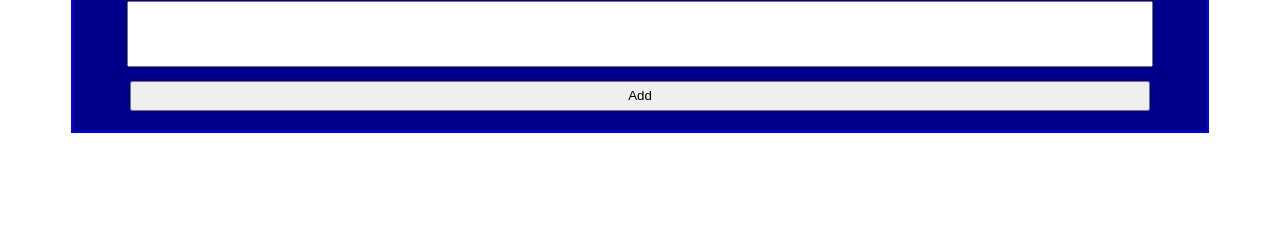
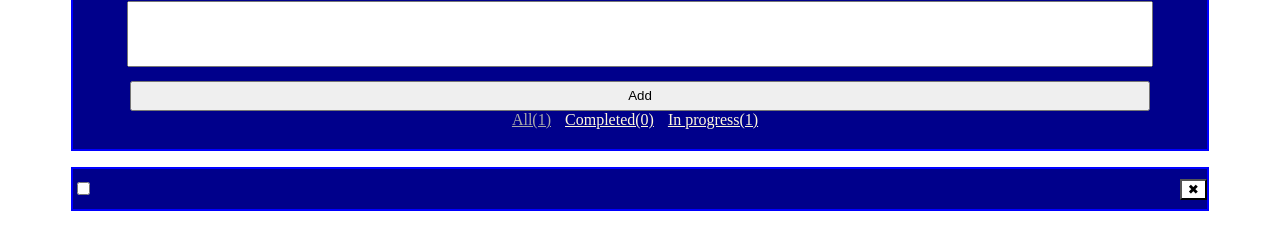
Before and after one commit to BakumovAleksey/FrontEndLabs, a plain HTML site: page Lab1/index.html in a window 1280 px wide. Both pictures are taken after a click on the button "Add". Shown: the part 243-492 px from the top of the page. Drawn offline with Linux system fonts and the light colour scheme.

Commit message:
Added sort

```diff
--- a/Lab1/MyStyle.css
+++ b/Lab1/MyStyle.css
@@ -59,3 +59,19 @@ li:last-child {
 	float: right;
 	background-color: white;
 }
+
+.sortLabelButton {
+	color: cornsilk;
+	padding-right: 10px;
+	text-decoration: underline;
+}
+
+.sortLabelButtonPressed {
+	color: darkgray;
+}
+
+.sortLabelButton:hover {
+	color: cyan;
+	padding-right: 10px;
+	text-decoration: underline;
+}
--- a/Lab1/index.html
+++ b/Lab1/index.html
@@ -5,7 +5,7 @@
   <link rel="stylesheet" type="text/css" href="MyStyle.css">
 </head>
 <body>
-<img src="pavyk.jpg"></img>
+<img src="pavyk.jpg"/>
 <div class="midLine">
   <div class="topPanel">
   <h1>TODO list:</h1>
@@ -14,11 +14,14 @@
   </TEXTAREA><br>
 
   <button class="addBtn" onclick="addItem()">Add</button> <br>
+    <label class="sortLabelButton" onclick="changeSort(SORTING_MODE.ALL)" id="sort_all">All</label>
+    <label class="sortLabelButton" onclick="changeSort(SORTING_MODE.COMPLETED)" id="sort_completed">Completed</label>
+    <label class="sortLabelButton" onclick="changeSort(SORTING_MODE.IN_PROGRESS)" id="sort_inProgress">In progress</label>
   </div>
   <dl id="list">
 
   </dl><br>
 </div>
-<script src="scpt.js"/>
+<script src="scpt.js"></script>
 </body>
 </html>
--- a/Lab1/scpt.js
+++ b/Lab1/scpt.js
@@ -1,17 +1,23 @@
-let items = []
+let items = [];
+const SORTING_MODE = {
+        ALL: 'A',
+        COMPLETED: 'C',
+        IN_PROGRESS: 'InP'
+}
+let current_sort = SORTING_MODE.ALL;
 
 const uid = function(){
         return Date.now().toString(36) + Math.random().toString(36).substr(2);
 }
 
 function addItem() {
-        item = {
+        let item = {
                 id: uid(),
                 value: document.getElementById("txtArea").value,
                 checked: false
         }
+        items.push(item);
         document.getElementById("txtArea").value = "";
-        items.push(item);
         render()
 }
 
@@ -25,27 +31,70 @@ function removeItemById(id) {
         render();
 }
 
+function checkClicked(id) {
+        items.find(el => el.id === id).checked = !items.find(el => el.id === id).checked;
+        render();
+}
+
 function render() {
         const listHTML = document.getElementById("list");
         let htmlText = "";
         for (let j = 0; j < items.length; j++) {
                 const ID = items[j].id;
                 const val = items[j].value;
+                const isChecked = items[j].checked;
+                switch (current_sort) {
+                        case SORTING_MODE.COMPLETED:
+                                if (!isChecked) continue;
+                                break;
+                        case SORTING_MODE.IN_PROGRESS:
+                                if (isChecked) continue;
+                                break;
+                }
                 let chkd = "";
-                try {
-                        let checkBox = document.getElementById(ID);
-                        items[j].checked = checkBox.checked;
-                        if (items[j].checked) chkd = "checked=\'checked\'";
-                }
-                catch {}
-                htmlText += "<li><input type='checkbox' " + chkd + " id='" + ID + "' name='" + ID + ">'/>&nbsp;" +
+                if (isChecked) chkd = "checked=\'checked\'";
+                htmlText += "<li><input type='checkbox' onchange='checkClicked(\"" + ID + "\")' " + chkd + " id='" + ID + "' name='" + ID + ">'/>&nbsp;" +
                     "<label for='" + ID + "'>" + val + "</label>" +
                     "<button style=\"float: right;\n" +
                     "background-color: white;\" onclick=\"removeItemById(\'" + ID + "\')\">&#10006;</button></li>"
         }
         listHTML.innerHTML = htmlText;
-        /* pattern
-        <li><input type="checkbox" id="<ID>" name="<ID>>"/>&nbsp;
-                <label htmlFor="<ID>">To feed a potato</label>
-                <button className="removeBtn" onclick="removeItemById(<ID>)>&#10006;</button></li> */
+        renderSorts();
 }
+
+function changeSort(sortChar) {
+        current_sort = sortChar;
+        renderSorts();
+        render();
+}
+
+function renderSorts() {
+        const sort_all = document.getElementById("sort_all");
+        const sort_completed = document.getElementById("sort_completed");
+        const sort_inProgress = document.getElementById("sort_inProgress");
+
+        const all_tasks = items.length;
+        sort_all.textContent = `All(${all_tasks})`;
+        const completed_tasks = items.filter(el => el.checked).length;
+        sort_completed.textContent = "Completed(" + completed_tasks + ")";
+        const inProgress_tasks = all_tasks - completed_tasks;
+        sort_inProgress.textContent = "In progress(" + inProgress_tasks + ")";
+
+        sort_all.classList.remove("sortLabelButtonPressed");
+        sort_completed.classList.remove("sortLabelButtonPressed");
+        sort_inProgress.classList.remove("sortLabelButtonPressed");
+
+        switch (current_sort) {
+                case SORTING_MODE.ALL:
+                        sort_all.classList.add("sortLabelButtonPressed");
+                        break;
+                case SORTING_MODE.COMPLETED:
+                        sort_completed.classList.add("sortLabelButtonPressed");
+                        break;
+                case SORTING_MODE.IN_PROGRESS:
+                        sort_inProgress.classList.add("sortLabelButtonPressed");
+                        break;
+        }
+}
+
+render();
```
